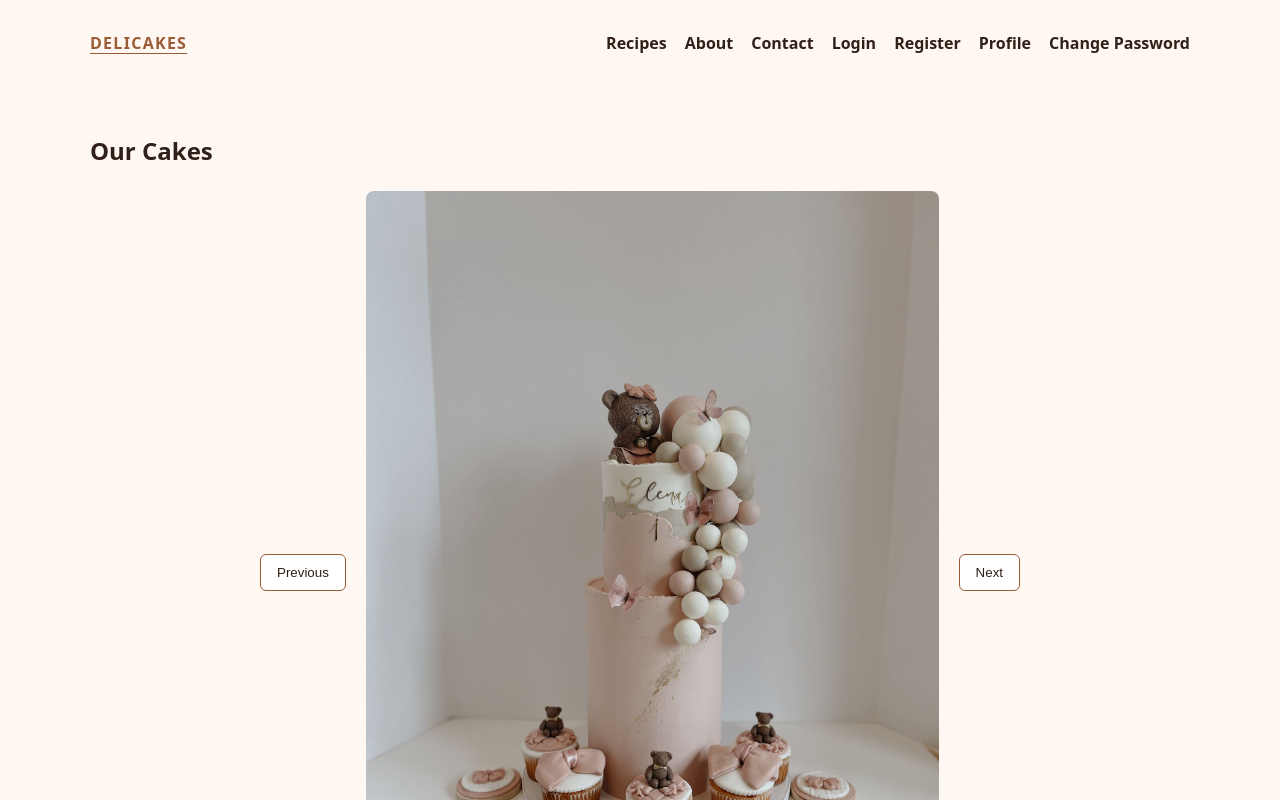
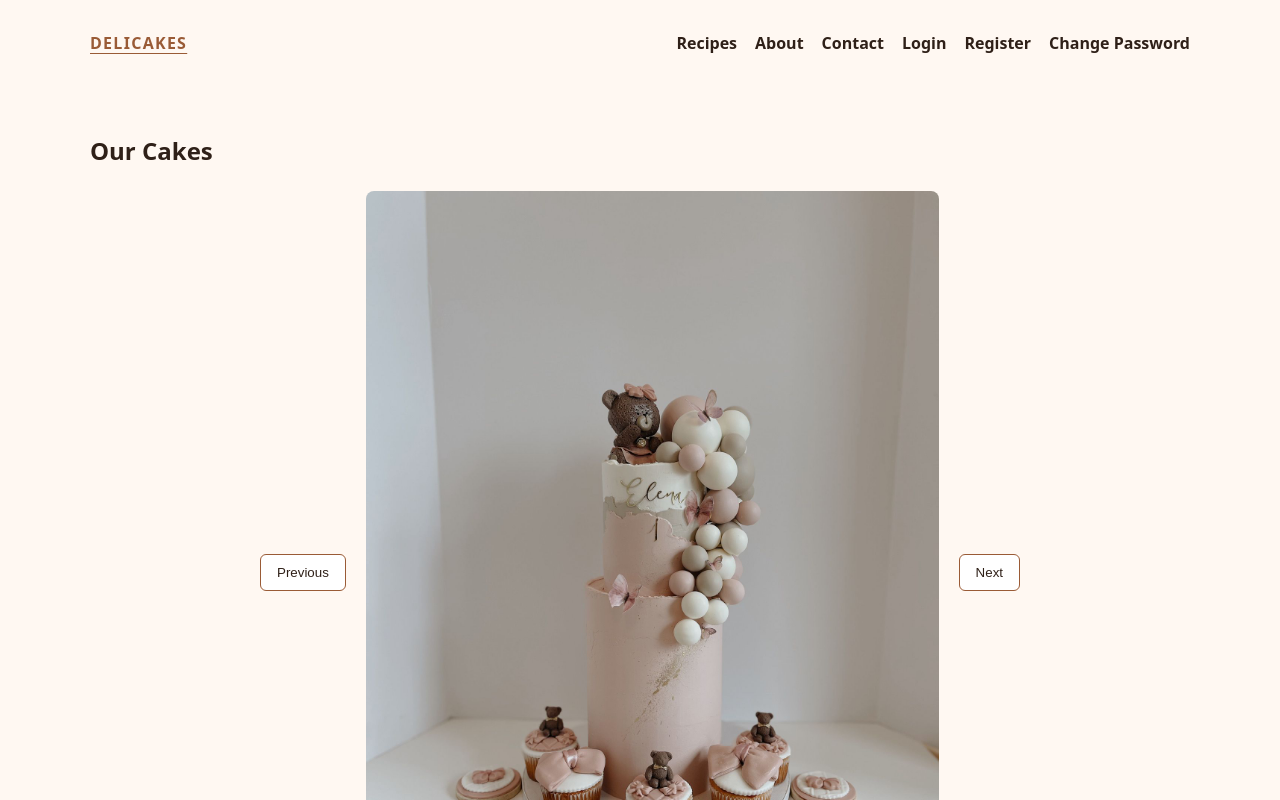
Before and after one commit to johnciuverca/delicakes-2.0, a React (Vite) app in the folder delicakes 2.0/app/main-ui/: page / in a window 1280 px wide. Shown: the top 800 px of the page. Built offline with nearby package versions, Linux system fonts and the light colour scheme.

Commit message:
feat: add auth-aware navigation

```diff
--- a/delicakes 2.0/app/main-ui/src/App.tsx
+++ b/delicakes 2.0/app/main-ui/src/App.tsx
@@ -21,6 +21,8 @@ const cakeImages = [
   }
 
 function App() {
+
+    const { user } = useUser();
 
   return (
     <main className="app-shell">
@@ -51,23 +53,26 @@ function App() {
           >
             Contact
           </NavLink>
+            {user ? (
+                <NavLink
+                    to="/profile"
+                    className={({ isActive }) => (isActive ? "active" : "")}
+                >
+                    Profile
+                </NavLink>
+            ) : (
                 <NavLink
                     to="/login"
                     className={({ isActive }) => (isActive ? "active" : "")}
                 >
                     Login
                 </NavLink>
+            )}
           <NavLink
             to="/register"
             className={({ isActive }) => (isActive ? "active" : "")}
           >
             Register
-          </NavLink>
-          <NavLink
-            to="/profile"
-            className={({ isActive }) => (isActive ? "active" : "")}
-          >
-            Profile
           </NavLink>
           <NavLink
             to="/change-password"
```
Lines whose indentation alone changed are shown as unchanged.
